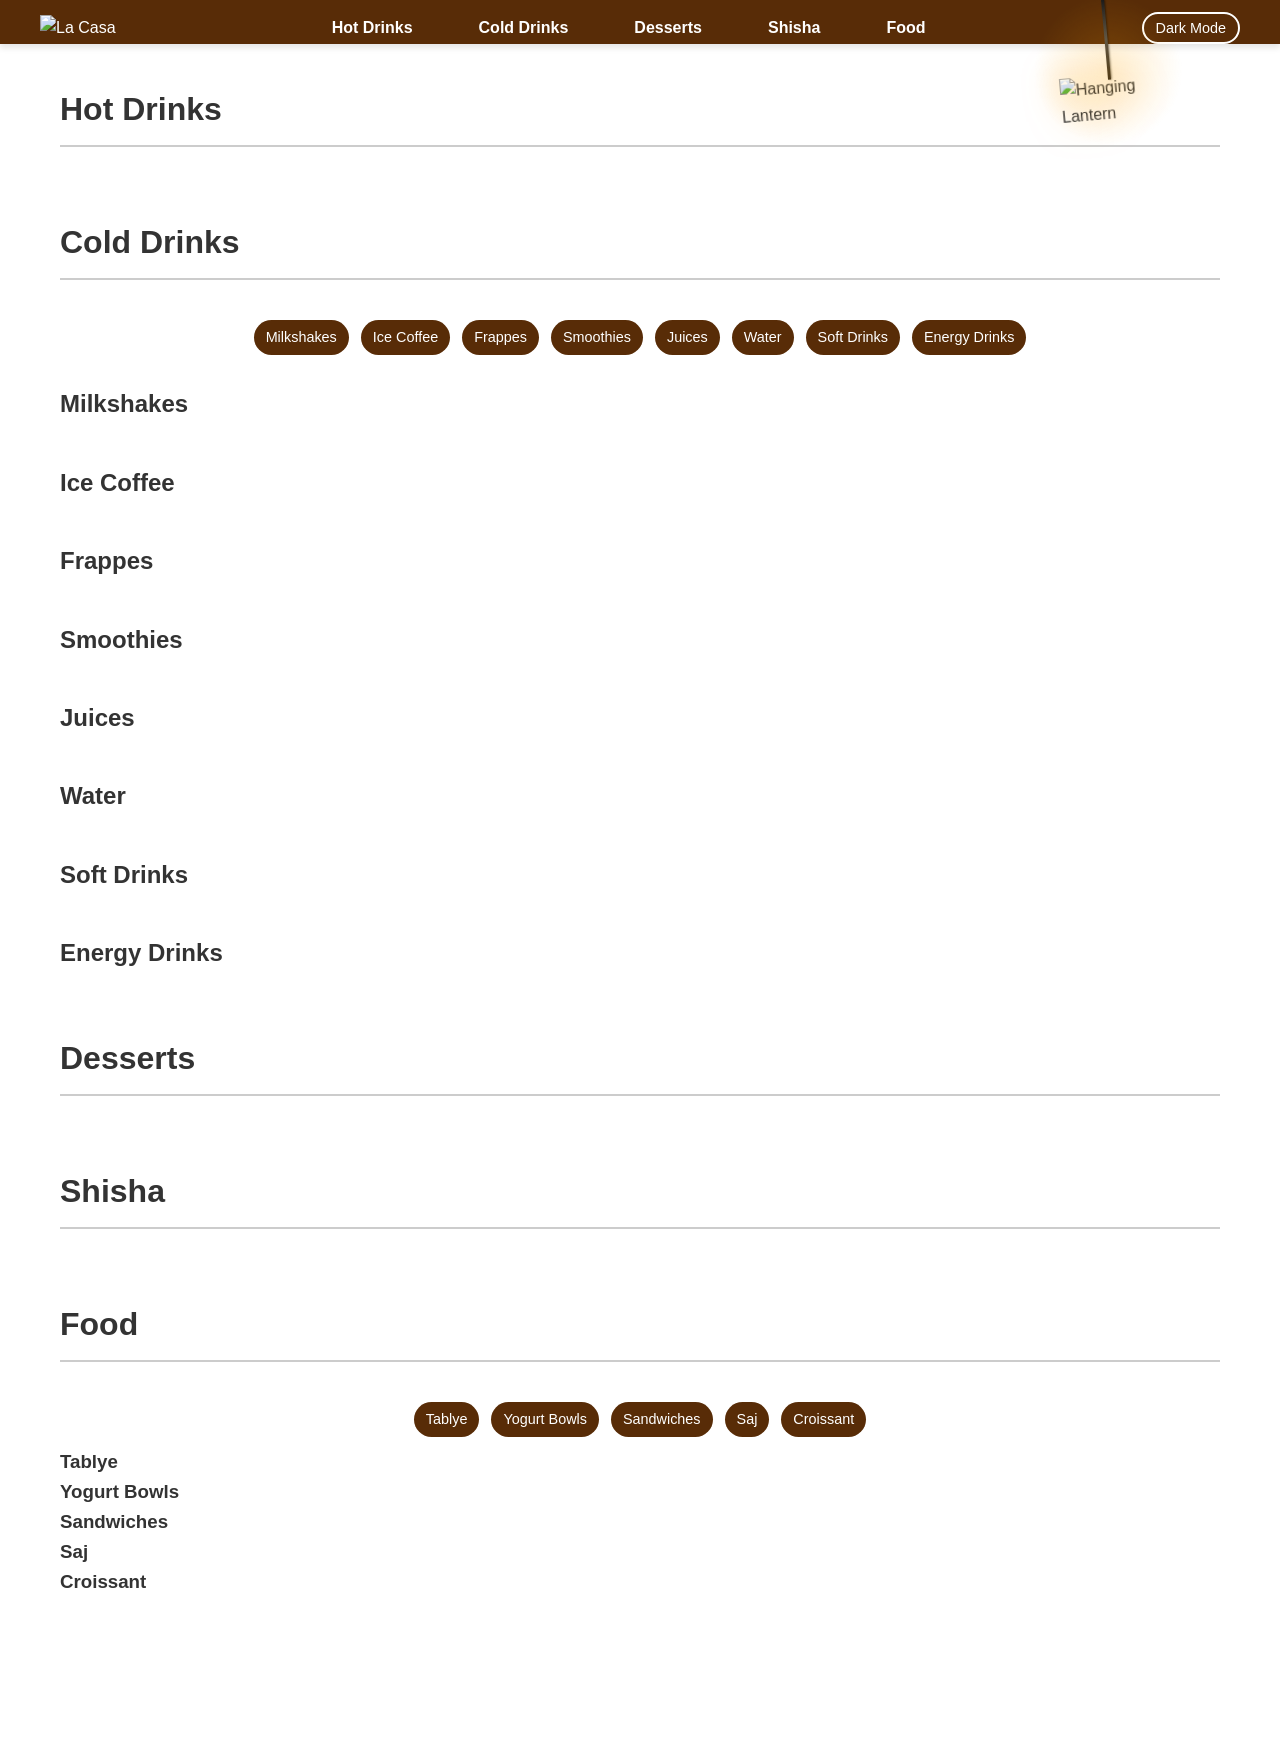
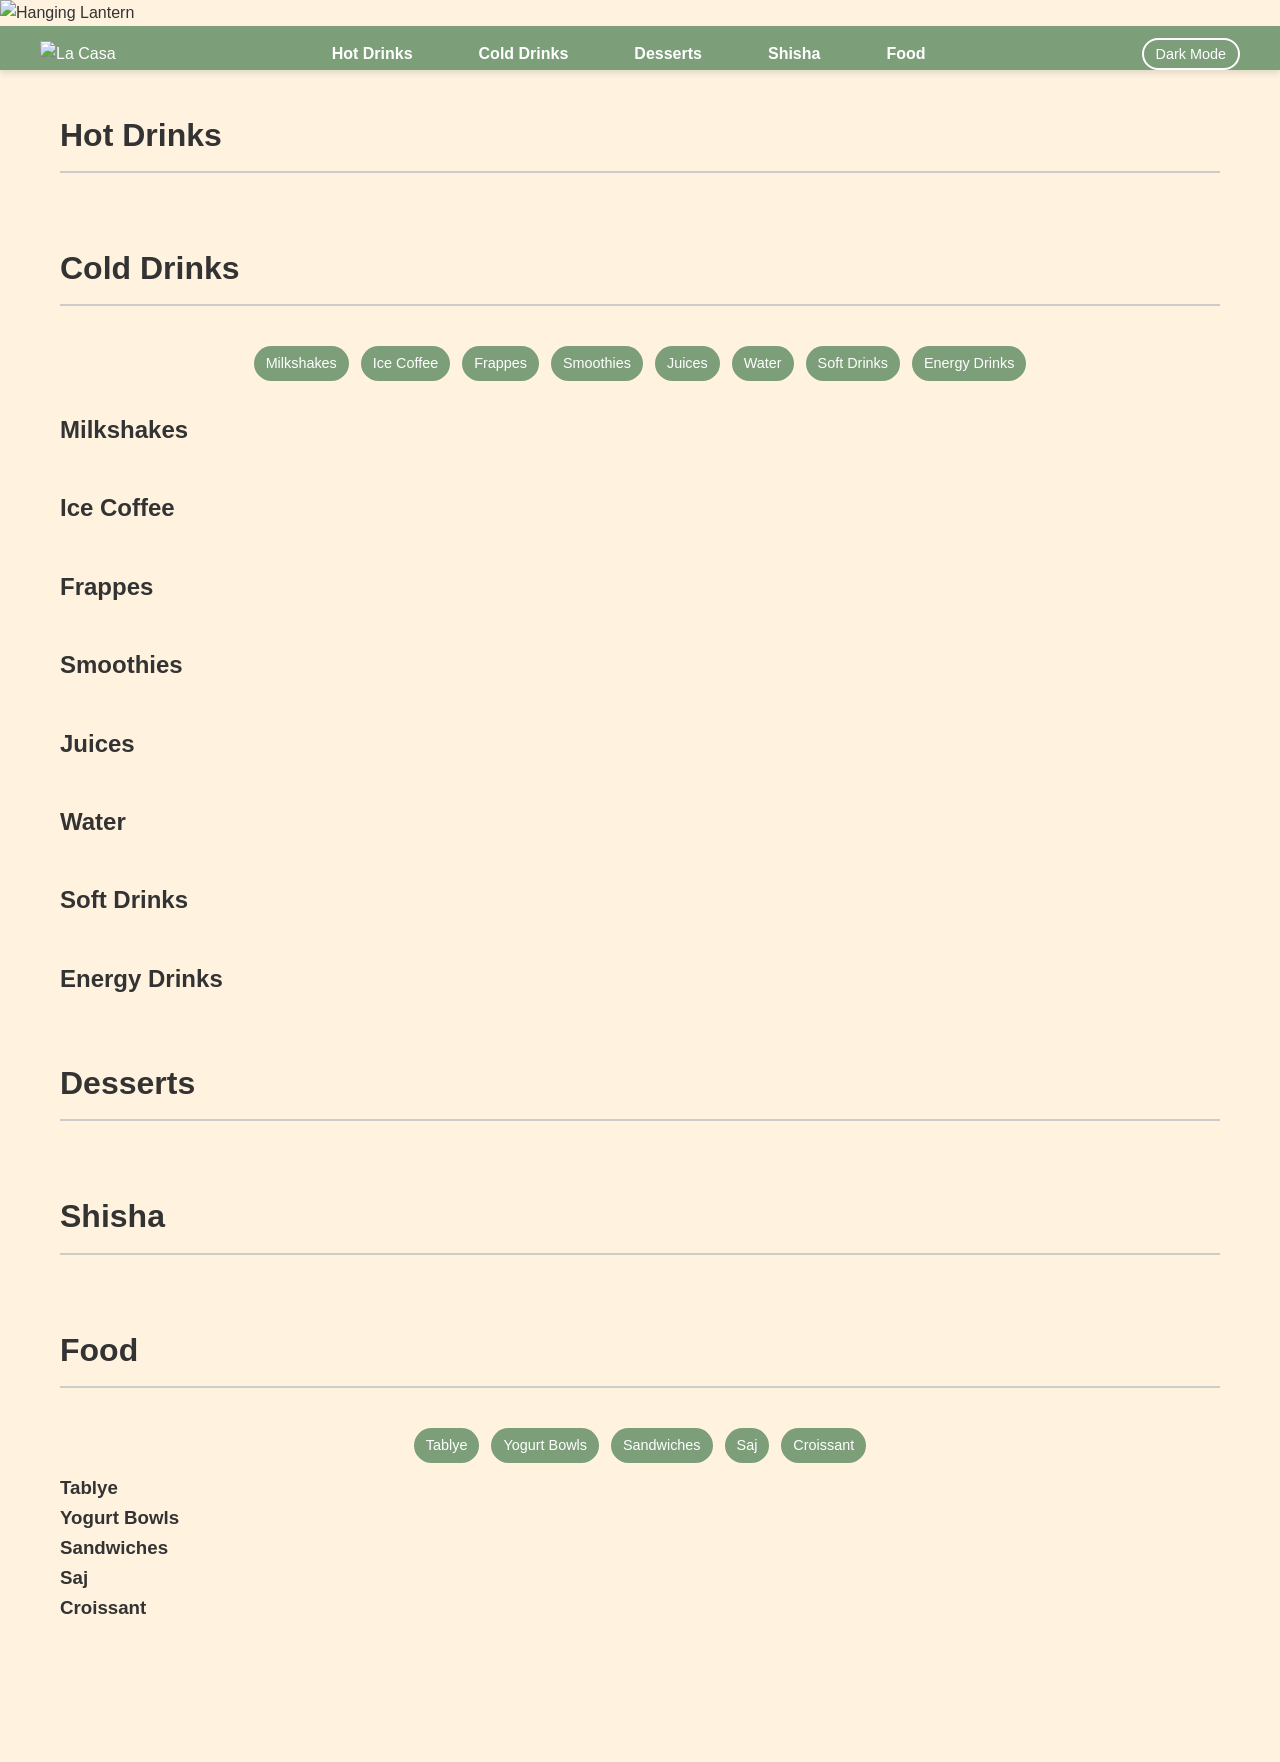

Update style.css

--- a/style.css
+++ b/style.css
@@ -1,14 +1,13 @@
 :root {
     /* --bg-color#FBFCF8; */
-    --bg-color#fff3e0;
+    --bg-color: #fff3e0;
     --card-bg: #ffffff;
     --text-color: #333333;
-    /*n --accent-color: #a3c49c; */
-    --accent-color: #A36B3D;
+    --accent-color: #a3c49c;
+    --accent-color2: #7c9e79; 
+    /*r --accent-color: #A36B3D; */
+    /*r --accent-color2: #582C07;  */
     /*x --accent-color: #597288;  */
-    /*n --accent-color2: #7c9e79;  */
-    --accent-color2: #582C07; 
-
     /*x --accent-color2: #274046; */
 
     --card-shadow: rgba(0, 0, 0, 0.1);
@@ -338,52 +337,47 @@ nav ul li a:focus {
 
 
 }
-/* 1. The Container: Positions it and acts as the pivot point */
-.hanging-lantern-container {
+/* Ramdan  */
+/* .hanging-lantern-container {
   position: absolute;
   top: 0;
-  right: 10%; /* Adjust to move it left or right */
+  right: 10%;
   z-index: 9999;
   display: flex;
   flex-direction: column;
   align-items: center;
   
-  /* PIVOT POINT: This makes it swing from the top of the chain */
+
   transform-origin: top center;
   animation: realisticSway 5s cubic-bezier(0.45, 0.05, 0.55, 0.95) infinite;
 }
 
-/* 2. The Chain: Made with a metallic gradient */
 .lantern-chain {
   width: 3px;
-  height: 80px; /* Adjust length of the chain */
+  height: 80px;
   background: linear-gradient(to bottom, #1a1a1a 0%, #4d4d4d 50%, #1a1a1a 100%);
   box-shadow: 1px 0 2px rgba(0,0,0,0.5);
 }
 
-/* 3. The Lantern Image: Realistic shadow and sizing */
 .realistic-lantern {
-  width: 100px; /* Adjust size */
+  width: 100px;
   height: auto;
-  margin-top: -5px; /* Pulls it up to connect to the chain */
-  filter: drop-shadow(0 0 15px rgba(255, 165, 0, 0.6)); /* Warm glow */
+  margin-top: -5px;
+  filter: drop-shadow(0 0 15px rgba(255, 165, 0, 0.6));
   animation: flameFlicker 0.2s infinite alternate;
 }
 
-/* 4. The Animation: Pendulum Motion */
 @keyframes realisticSway {
   0% { transform: rotate(-6deg); }
   50% { transform: rotate(6deg); }
   100% { transform: rotate(-6deg); }
 }
 
-/* 5. The Flicker: Subtle brightness changes to simulate a real flame */
 @keyframes flameFlicker {
   0% { filter: drop-shadow(0 0 15px rgba(255, 165, 0, 0.6)) brightness(1); }
   100% { filter: drop-shadow(0 0 20px rgba(255, 140, 0, 0.8)) brightness(1.1); }
 }
 
-/* 6. Optional: Light casting on your menu */
 .lantern-glow {
   position: absolute;
   bottom: -20px;
@@ -391,7 +385,9 @@ nav ul li a:focus {
   height: 150px;
   background: radial-gradient(circle, rgba(255,165,0,0.2) 0%, rgba(255,165,0,0) 70%);
   pointer-events: none;
-}
+} */
+
+/************************************/
 /*-- Christmas ver --*/
 /* .menu-item.christmas {
     border: 2px solid #d42426; 
